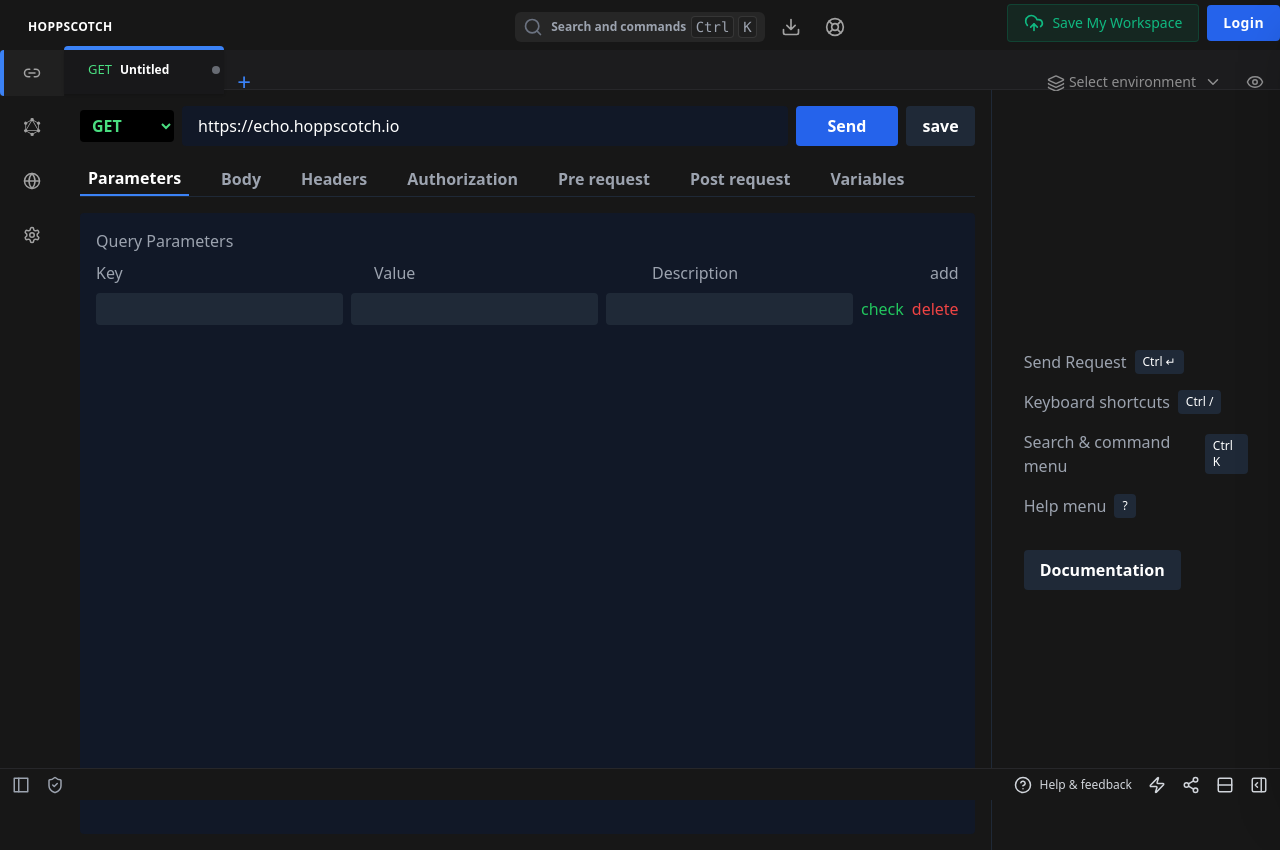
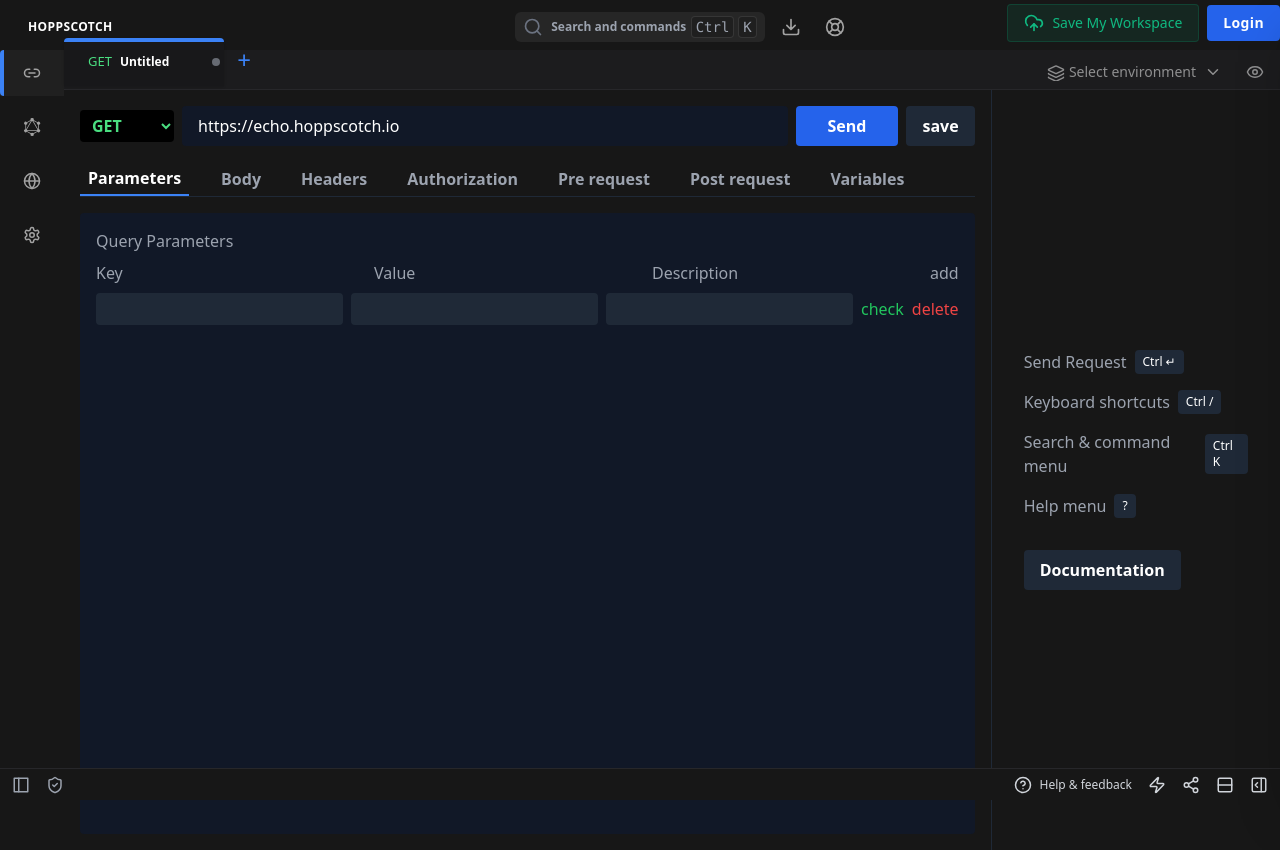
Before and after one commit to cosmicdanish1/postman-clone-only-react, a React (Vite) app: page / in a window 1280 px wide. Built offline with nearby package versions, Linux system fonts and the light colour scheme.

Commit message:
tab is fix with other

```diff
--- a/src/pages/HoppscotchClone.tsx
+++ b/src/pages/HoppscotchClone.tsx
@@ -106,22 +106,21 @@
             />
           ))}
           <span
-            className="flex items-center justify-center h-12 w-10 ml-0 rounded-t-md text-blue-500 text-2xl cursor-pointer hover:bg-[#232326] transition"
-            style={{ marginLeft: 0 }}
+            className="flex items-center justify-center h-12 w-10 -mt-6 rounded-t-md text-blue-500 text-2xl cursor-pointer hover:bg-[#232326] transition"
             onClick={addTab}
           >
             +
           </span>
           {/* Right-aligned environment selector bar */}
-          <div className="relative flex items-center px-4 py-2 rounded gap-2 ml-auto min-w-[220px]">
+          <div className="flex items-center h-full px-4 rounded gap-2 ml-auto min-w-[220px]">
             {/* Layers icon */}
             <button
-              className="flex items-center opacity-50 hover:opacity-100"
+              className="flex items-center h-full opacity-50 hover:opacity-100"
               onClick={() => setEnvDropdownOpen((v) => !v)}
               tabIndex={0}
             >
               {/* Group icon and text */}
-              <div className="flex items-center gap-1">
+              <div className="flex items-center gap-1 ">
                 <svg xmlns="http://www.w3.org/2000/svg" width="18" height="18" fill="none" viewBox="0 -2 24 24" stroke="currentColor" strokeWidth="2" strokeLinecap="round" strokeLinejoin="round" className="text-white">
                   <path d="M12.83 2.18a2 2 0 0 0-1.66 0L2.6 6.08a1 1 0 0 0 0 1.83l8.58 3.91a2 2 0 0 0 1.66 0l8.58-3.9a1 1 0 0 0 0-1.83z" />
                   <path d="M2 12a1 1 0 0 0 .58.91l8.6 3.91a2 2 0 0 0 1.65 0l8.58-3.9A1 1 0 0 0 22 12" />
@@ -354,7 +353,7 @@
 };
 const TabContent: React.FC<TabContentProps> = ({ tab, isActive, onSwitchTab, onCloseTab, canClose, methodColors }) => (
   <div
-    className={`group relative flex items-center h-12 px-0 cursor-pointer select-none font-bold bg-[#18181A] rounded-t-md -mt-6 shadow z-10 transition-all duration-200 ${isActive ? '' : 'opacity-60'}`}
+    className={`group relative flex items-center h-12 px-0 cursor-pointer select-none font-bold bg-[#18181A] rounded-t-md -mt-5 shadow z-10 transition-all duration-200 ${isActive ? '' : 'opacity-60'}`}
     onClick={onSwitchTab}
   >
     {/* Blue bar at top for active tab */}
```
